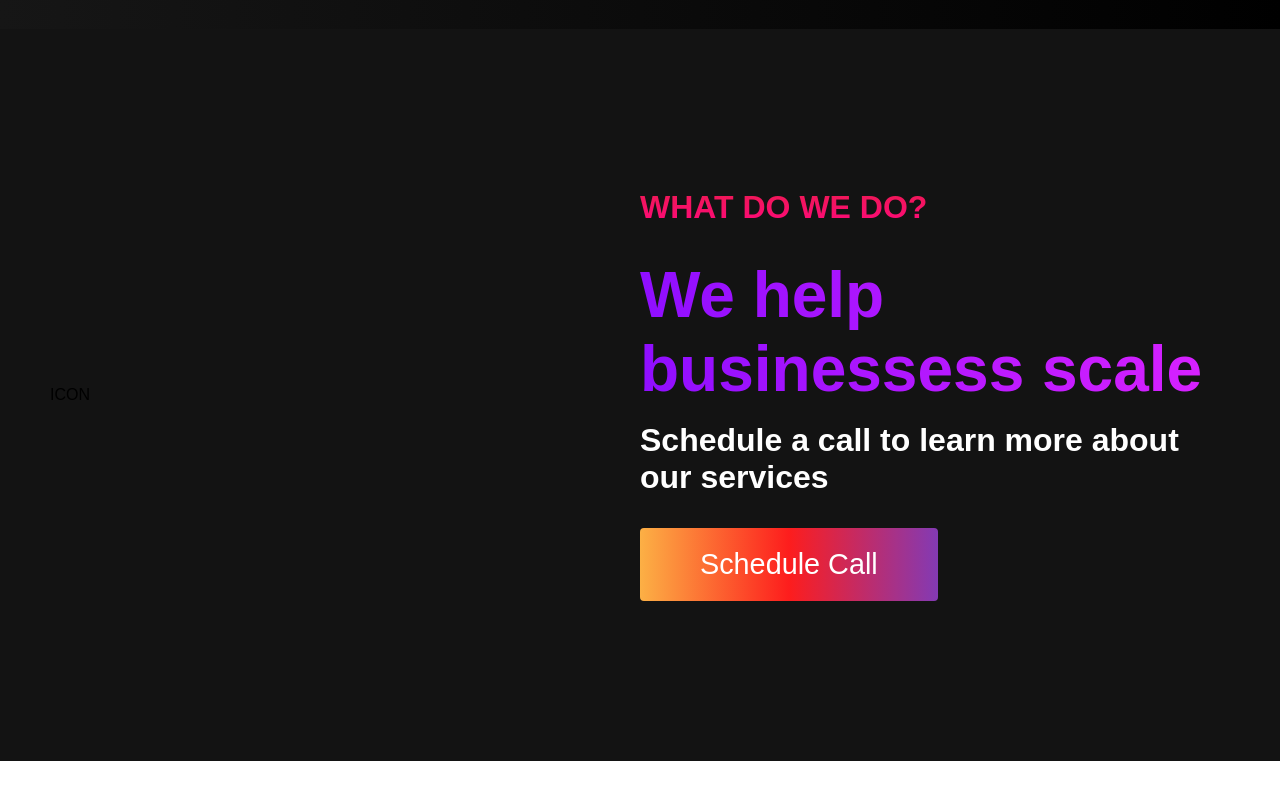
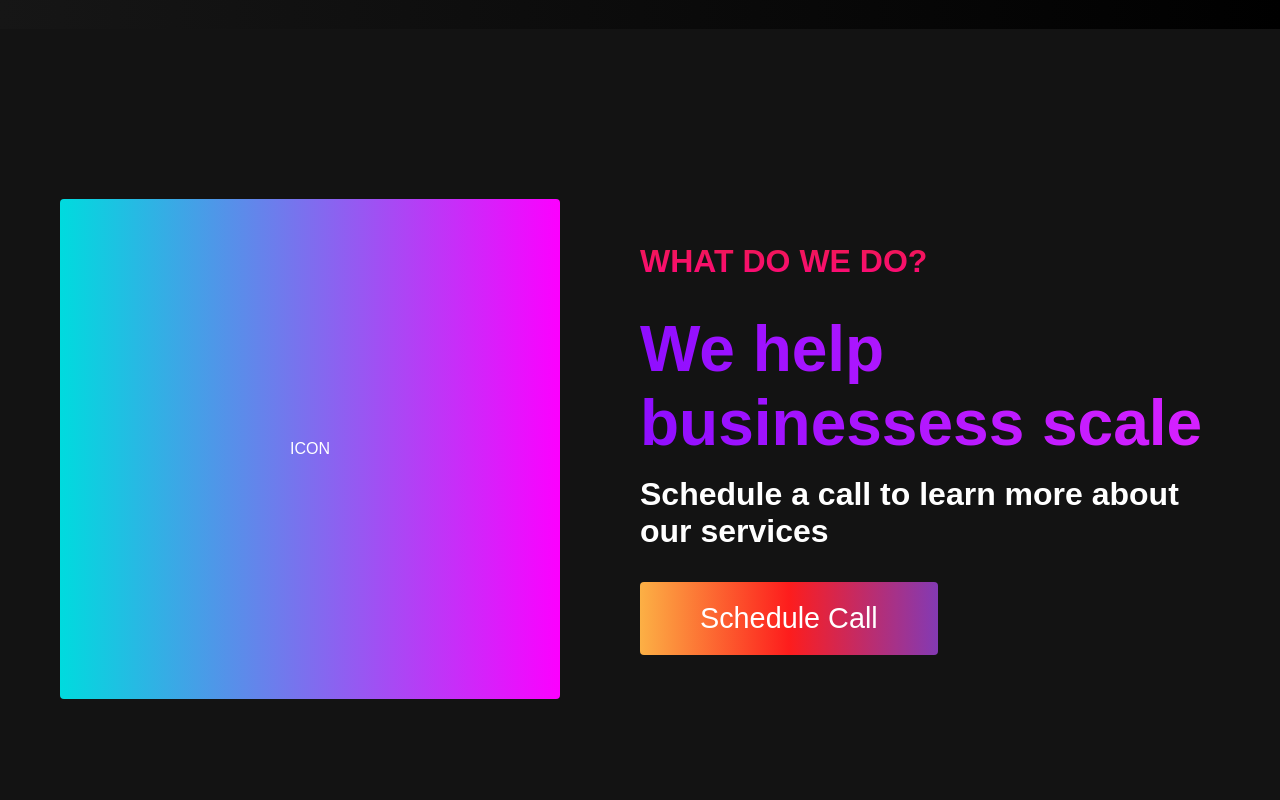
Before and after one commit to bethwayman/final_project2, a plain HTML site: page index.html in a window 1280 px wide. Shown: the part 824-1624 px from the top of the page. Before the commit the page ends 1585 px from the top, so only its background shows below. Drawn offline with Linux system fonts and the light colour scheme.

Commit message:
updated code in two files

```diff
--- a/index.html
+++ b/index.html
@@ -6,6 +6,7 @@
     <meta name="viewport" content="width=device-width, initial-scale=1.0">
     <title>DocumentFinal Project</title>
     <link rel="stylesheet" href="style.css">
+    <link rel="stylesheet" href="https://use.fontawesome.com/releases/v5.14.0/css/all.css" integrity="sha384-HzLeBuhoNPvSl5KYnjx0BT+WB0QEEqLprO+NBkkk5gbc67FTaL7XIGa2w1L0Xbgc" crossorigin="anonymous"/>
 </head>
 <body>
     <!-- Navbar Section -->
--- a/style.css
+++ b/style.css
@@ -326,7 +326,7 @@ background-size: 100%;
 
 .main__btn:after {
     position: absolute;
-    content: ''
+    content: '';
     top: 0;
     left: 0;
     width: 0;
@@ -335,3 +335,27 @@ background-size: 100%;
     transition: all 0.35s;
     border-radius: 4px;
 }
+
+.main__btn:hover {
+    color: #fff;
+}
+
+.main__btn:hover:after {
+    width: 100%;
+}
+
+.main__img--container {
+    text-align: center;
+}
+
+.main__img--card {
+    margin: 10px;
+    height: 500px;
+    width: 500px;
+    border-radius: 4px;
+    display: flex;
+    flex-direction: column;
+    justify-content: center;
+    color: #fff;
+    background-image: linear-gradient(to right, #00dbde 0%, #fc00ff 100%);
+}
```
